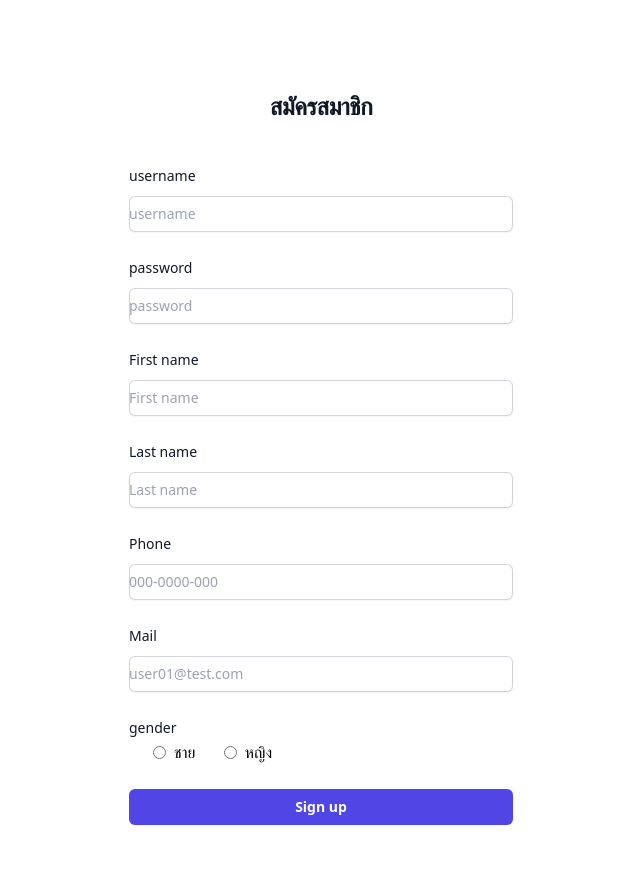
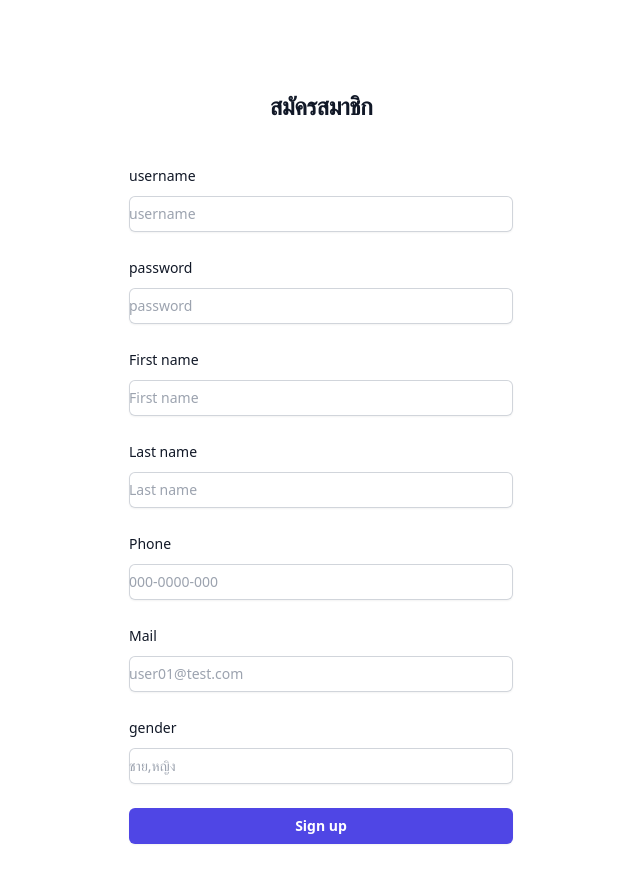
Before and after one commit to DiKHETx/Adminmanagement, a Vue app in the folder frontend/: page /register in a window 1280 px wide. Shown: the top 882 px of the page, without its empty margins (319-959 px from the left). Built offline with nearby package versions, Linux system fonts and the light colour scheme.

Commit message:
create acc

```diff
--- a/frontend/src/views/loginView.vue
+++ b/frontend/src/views/loginView.vue
@@ -40,6 +40,8 @@
 // @ is an alias to /src
 import HelloWorld from "@/components/HelloWorld.vue";
 import axios from "axios";
+import {  LOGIN_API, baseURL } from '@/APIgate';
+
 
 export default {
   name: "HomeView",
@@ -58,7 +60,7 @@ export default {
     try {
       var res = await axios({
         method: "post",
-        url: url,
+        url:`${baseURL}${LOGIN_API}`,
         data: {
           username: this.formData.username,
           password: this.formData.password,
--- a/frontend/src/views/registerView.vue
+++ b/frontend/src/views/registerView.vue
@@ -8,35 +8,35 @@
         <div>
           <label for="username" class="block text-sm font-medium leading-6 text-gray-900">username</label>
           <div class="mt-2">
-            <input id="username" name="username" type="text" placeholder="username" v-model="formData.username" autocomplete="username" required
+            <input  type="text" placeholder="username" v-model="formData.username" autocomplete="username" required
               class="block w-full rounded-md border-0 py-1.5 text-gray-900 shadow-sm ring-1 ring-inset ring-gray-300 placeholder:text-gray-400 focus:ring-2 focus:ring-inset focus:ring-indigo-600 sm:text-sm sm:leading-6">
           </div>
         </div>
         <div>
           <label for="username" class="block text-sm font-medium leading-6 text-gray-900">password</label>
           <div class="mt-2">
-            <input id="username" name="username" type="password" placeholder="password" v-model="formData.password" autocomplete="tom" required
+            <input  type="password" placeholder="password" v-model="formData.password" autocomplete="tom" required
               class="block w-full rounded-md border-0 py-1.5 text-gray-900 shadow-sm ring-1 ring-inset ring-gray-300 placeholder:text-gray-400 focus:ring-2 focus:ring-inset focus:ring-indigo-600 sm:text-sm sm:leading-6">
           </div>
         </div>
         <div>
           <label for="username" class="block text-sm font-medium leading-6 text-gray-900">First name</label>
           <div class="mt-2">
-            <input id="username" name="username" type="text" placeholder="First name" v-model="formData.firstname" autocomplete="username" required
+            <input type="text" placeholder="First name" v-model="formData.firstname" autocomplete="username" required
               class="block w-full rounded-md border-0 py-1.5 text-gray-900 shadow-sm ring-1 ring-inset ring-gray-300 placeholder:text-gray-400 focus:ring-2 focus:ring-inset focus:ring-indigo-600 sm:text-sm sm:leading-6">
           </div>
         </div>
         <div>
           <label for="username" class="block text-sm font-medium leading-6 text-gray-900">Last name</label>
           <div class="mt-2">
-            <input id="username" name="username" type="text" placeholder="Last name" v-model="formData.lastname" autocomplete="loveyou" required
+            <input  type="text" placeholder="Last name" v-model="formData.lastname" autocomplete="loveyou" required
               class="block w-full rounded-md border-0 py-1.5 text-gray-900 shadow-sm ring-1 ring-inset ring-gray-300 placeholder:text-gray-400 focus:ring-2 focus:ring-inset focus:ring-indigo-600 sm:text-sm sm:leading-6">
           </div>
         </div>
         <div>
           <label for="username" class="block text-sm font-medium leading-6 text-gray-900">Phone</label>
           <div class="mt-2">
-            <input id="username" name="username" type="phone" placeholder="000-0000-000" v-model="formData.phone" autocomplete="username"
+            <input  type="phone" placeholder="000-0000-000" v-model="formData.phone" autocomplete="username"
               required
               class="block w-full rounded-md border-0 py-1.5 text-gray-900 shadow-sm ring-1 ring-inset ring-gray-300 placeholder:text-gray-400 focus:ring-2 focus:ring-inset focus:ring-indigo-600 sm:text-sm sm:leading-6">
           </div>
@@ -44,21 +44,18 @@
         <div>
           <label for="username" class="block text-sm font-medium leading-6 text-gray-900">Mail</label>
           <div class="mt-2">
-            <input id="username" name="username" type="mail" placeholder="user01@test.com" v-model="formData.mail" autocomplete="username"
+            <input  type="mail" placeholder="user01@test.com" v-model="formData.mail" autocomplete="username"
               required
               class="block w-full rounded-md border-0 py-1.5 text-gray-900 shadow-sm ring-1 ring-inset ring-gray-300 placeholder:text-gray-400 focus:ring-2 focus:ring-inset focus:ring-indigo-600 sm:text-sm sm:leading-6">
           </div>
         </div>
         <div>
           <label for="username" class="block text-sm font-medium leading-6 text-gray-900">gender</label>
-          <label class="inline-flex items-center ml-6">
-            <input type="radio" class="form-radio" v-model="formData.gender" name="accountType" value="false" />
-            <span class="ml-2">ชาย</span>
-          </label> <label class="inline-flex items-center ml-6">
-            <input type="radio" class="form-radio" v-model="formData.gender" name="accountType" value="false" />
-            <span class="ml-2">หญิง</span>
-          </label>
-
+          <div class="mt-2">
+            <input  type="text"  v-model="formData.gender" placeholder="ชาย,หญิง"  autocomplete="username"
+              required
+              class="block w-full rounded-md border-0 py-1.5 text-gray-900 shadow-sm ring-1 ring-inset ring-gray-300 placeholder:text-gray-400 focus:ring-2 focus:ring-inset focus:ring-indigo-600 sm:text-sm sm:leading-6">
+          </div>
         </div>
         <div>
           <button type="submit" v-on:click="SIGN_UP()"
@@ -71,8 +68,8 @@
 </template>
 
 <script>
-
 import axios from "axios";
+import { REGISTER_API, baseURL } from '@/APIgate';
 export default {
   name: "SingupView",
   data() {
@@ -82,9 +79,9 @@ export default {
         password: "",
         firstname: "",
         lastname: "",
-        phoneNum: "",
-        gender: null,
-        mail: "",
+        phoneNo: "",
+        gender: "",
+        email: "",
       },
     };
   },
@@ -93,20 +90,20 @@ export default {
     SIGN_UP() {
       axios({
         method: "post",
-        url: url,
+        url:`${baseURL}${REGISTER_API}`,
         data: {
           username: this.formData.username,
           password: this.formData.password,
           firstname: this.formData.firstname,
           lastname: this.formData.lastname,
-          phoneNum: this.formData.phone,
+          phoneNo: this.formData.phone,
           gender: this.formData.gender,
-          mail: this.formData.mail,
+          email: this.formData.mail,
         },
       })
         .then((res) => {
-          this.$router.push("/");
-          console.log(res.data);
+          console.log(res);
+          this.$router.push("/");({ name: "login" });
         })
         .catch((error) => {
           console.log(error);
```
